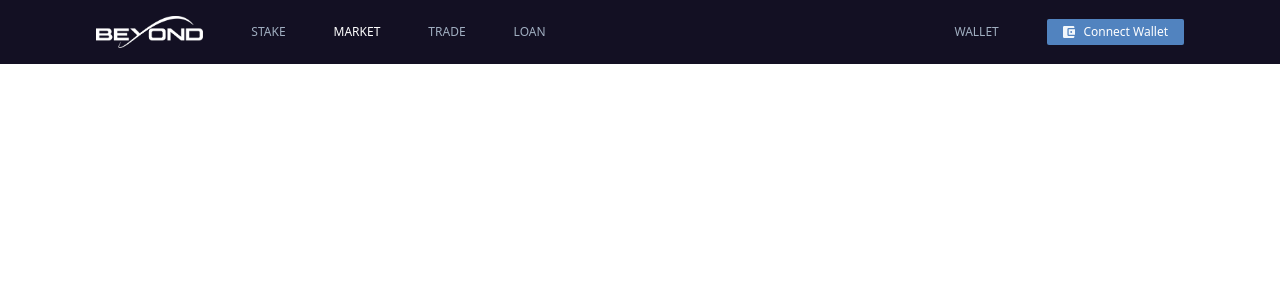
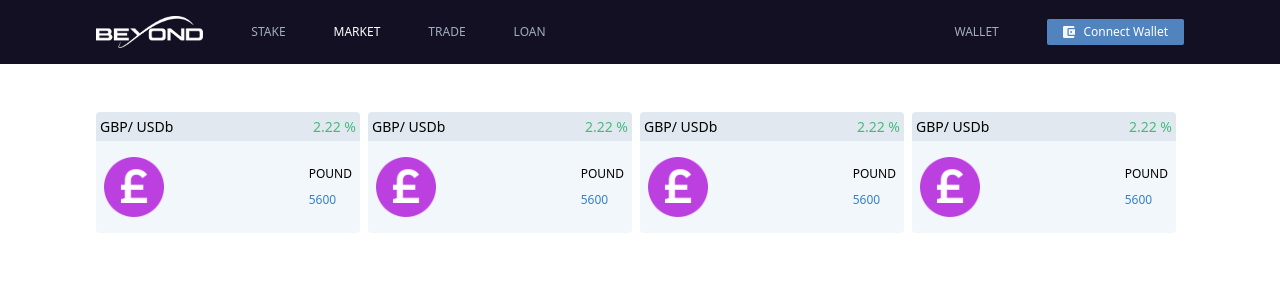
Before and after one commit to Beyond-Trade/Beyond_Alpha_Trade, a React (Create React App) app: page /market in a window 1280 px wide. Shown: the top 300 px of the page. Built offline with nearby package versions, Linux system fonts and the light colour scheme.

Commit message:
redux integrated

```diff
--- a/package.json
+++ b/package.json
@@ -14,8 +14,11 @@
     "react": "^17.0.1",
     "react-dom": "^17.0.1",
     "react-modal": "^3.11.2",
+    "react-redux": "^7.2.2",
     "react-router-dom": "^5.2.0",
     "react-scripts": "4.0.0",
+    "redux": "^4.0.5",
+    "redux-thunk": "^2.3.0",
     "typescript": "^4.0.5",
     "web-vitals": "^0.2.4"
   },
@@ -46,6 +49,9 @@
   },
   "devDependencies": {
     "@types/react-modal": "^3.10.6",
+    "@types/react-redux": "^7.1.11",
+    "@types/redux": "^3.6.0",
+    "@types/redux-thunk": "^2.1.0",
     "autoprefixer": "^9.8.6",
     "postcss-cli": "^8.2.0",
     "tailwindcss": "^1.9.6"
--- a/src/App.tsx
+++ b/src/App.tsx
@@ -1,11 +1,18 @@
 import React, { Fragment } from 'react';
 import Navigation from './Navigation';
+import { createStore, applyMiddleware } from 'redux'
+import { rootReducer } from './store/reducers/Index';
+import thunk from 'redux-thunk'
+import { Provider } from 'react-redux'
+
+export const store = createStore(rootReducer, applyMiddleware(thunk));
 
 function App() {
+
   return (
-    <Fragment>
+    <Provider store={store}>
       <Navigation />
-    </Fragment>
+    </Provider>
   );
 }
 
--- /dev/null
+++ b/src/components/atomic/market/MarketCard.tsx
@@ -0,0 +1,28 @@
+import React from "react";
+interface IProps {
+  pair: string;
+  change: Number;
+  image: string;
+  coin: string;
+  price: Number;
+}
+
+function MarketCard(props:IProps) {
+  return (
+    <div className="bg-customGray-100 rounded w-full mr-2">
+      <div className="bg-gray-300 py-1 px-1 flex justify-between rounded-t">
+        <h5 className="text-sm font-medium">{props.pair}</h5>
+        <text className="text-green-500 font-medium text-sm">{props.change} %</text>
+      </div>
+      <div className="flex justify-between items-center px-2 py-4">
+        <img src={props.image} />
+        <div className="text-xs font-medium">
+          <text>{props.coin}</text>
+          <text className="text-blue-600 block mt-2">{props.price}</text>
+        </div>
+      </div>
+    </div>
+  );
+}
+
+export default MarketCard;
--- a/src/components/molecules/wallet/SelectWalletModal.tsx
+++ b/src/components/molecules/wallet/SelectWalletModal.tsx
@@ -1,6 +1,5 @@
 import React, { useState } from 'react';
 import Modal from "react-modal";
-import WalletOption from '../../atomic/wallet/WalletOption';
 import SelectWallet from './SelectWallet';
 import SelectWalletType from './SelectWalletType';
 interface IProps {
--- a/src/screens/Market.tsx
+++ b/src/screens/Market.tsx
@@ -1,10 +1,41 @@
-import React from 'react';
+import React from "react";
+import MarketCard from "../components/atomic/market/MarketCard";
 
 function Market() {
-    return (
-        <div>
-        </div>
-    )
+  return (
+    <div className="px-24">
+      <div className="mt-12 flex">
+        <MarketCard
+          coin="POUND"
+          price={5600.0}
+          pair="GBP/ USDb"
+          image="assets/Icons/pound.svg"
+          change={2.22}
+        />
+        <MarketCard
+          coin="POUND"
+          price={5600.0}
+          pair="GBP/ USDb"
+          image="assets/Icons/pound.svg"
+          change={2.22}
+        />
+        <MarketCard
+          coin="POUND"
+          price={5600.0}
+          pair="GBP/ USDb"
+          image="assets/Icons/pound.svg"
+          change={2.22}
+        />
+        <MarketCard
+          coin="POUND"
+          price={5600.0}
+          pair="GBP/ USDb"
+          image="assets/Icons/pound.svg"
+          change={2.22}
+        />
+      </div>
+    </div>
+  );
 }
 
-export default Market
+export default Market;
--- /dev/null
+++ b/src/store/actions/UserActionTypes.ts
@@ -0,0 +1,18 @@
+import { User } from "../types/UsersState";
+
+export const SAVE_USER_DATA = "SAVE_USER_DATA";
+export const DELETE_USER_DATA = "DELETE_USER_DATA";
+
+interface SaveUserData {
+    type: typeof SAVE_USER_DATA;
+    user: User;
+}
+
+interface DeleteUser {
+    type: typeof DELETE_USER_DATA;
+    id: Number;
+}
+
+export type GetUserInfoType =
+  | SaveUserData
+  | DeleteUser
--- /dev/null
+++ b/src/store/reducers/Index.ts
@@ -0,0 +1,9 @@
+import {combineReducers} from 'redux'
+import {userReducer} from './UserReducer'
+
+const rootReducer = combineReducers({
+    user: userReducer,
+    // more reducers
+  })
+  export {rootReducer}
+  export type RootState = ReturnType<typeof rootReducer>
--- /dev/null
+++ b/src/store/reducers/UserReducer.ts
@@ -0,0 +1,29 @@
+import { DELETE_USER_DATA, GetUserInfoType, SAVE_USER_DATA } from "../actions/UserActionTypes";
+import { UsersState } from "../types/UsersState";
+
+
+  const initialState: UsersState = {
+    users: [],
+  };
+
+  export function userReducer(
+    state = initialState,
+    action: GetUserInfoType
+  ): UsersState {
+    switch (action.type) {
+      case SAVE_USER_DATA:
+        return {
+          ...state,
+          users: [...state.users, action.user],
+        };
+        case DELETE_USER_DATA:
+            let newUsers = [...state.users]
+            //TODO: delete user
+          return {
+            ...state,
+            users: newUsers
+          };
+      default:
+        return state;
+    }
+  }
--- /dev/null
+++ b/src/store/types/UsersState.ts
@@ -0,0 +1,9 @@
+
+export interface User {
+    name: String;
+    email: string;
+}
+
+export interface UsersState {
+    users: User[]
+}
```
Also changed, not shown: src/screens/Wallet.tsx (+4 -4 lines), src/store/actions/UserActions.ts (added, +11 -0 lines), 1 other file (tests, documents, lock files or other folders).
